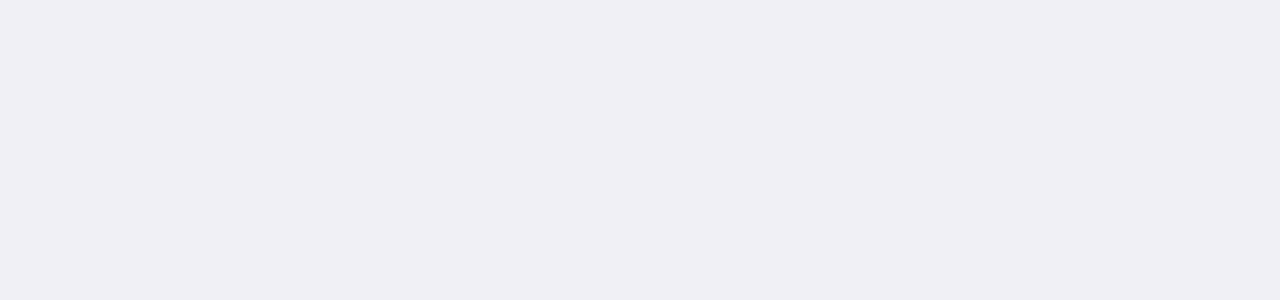
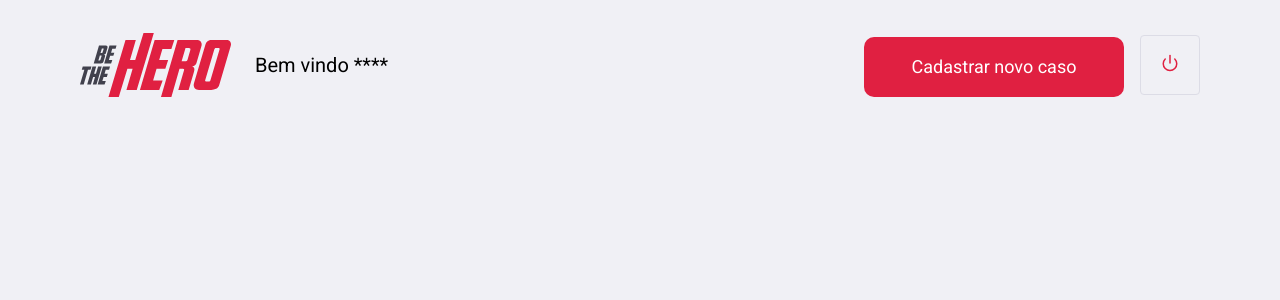
Before and after one commit to jvictorfarias/be-the-hero, a React (Create React App) app in the folder frontend/: page /profile in a window 1280 px wide. Shown: the top 300 px of the page. Built offline with nearby package versions, Linux system fonts and the light colour scheme.

Commit message:
chore: profile header

```diff
--- a/frontend/src/components/Input/index.js
+++ b/frontend/src/components/Input/index.js
@@ -9,8 +9,12 @@ const Input = styled.input.attrs((props) => ({
   color: #333;
   border: 1px solid #dcdce6;
   border-radius: 8px;
-  margin: 2px 2px;
+  margin: 2px 0;
   padding: 0 24px;
+
+  & + input:last-child {
+    margin-left: 6px;
+  }
 `;
 
 export default Input;
--- a/frontend/src/pages/Logon/styles.js
+++ b/frontend/src/pages/Logon/styles.js
@@ -7,7 +7,7 @@ export const LogonContainer = styled.div`
   margin: 0 auto;
 
   display: flex;
-  justify-content: center;
+  justify-content: space-between;
   align-items: center;
 
   section {
--- /dev/null
+++ b/frontend/src/pages/Profile/index.js
@@ -0,0 +1,29 @@
+import React, { Component } from 'react';
+import { Link } from 'react-router-dom';
+import { FiPower } from 'react-icons/fi';
+import { ProfileContainer, ProfileHeader } from './styles';
+import Button from '../../components/Button';
+
+import logoImg from '../../assets/logo.svg';
+
+export default class Profile extends Component {
+  state = {};
+
+  render() {
+    return (
+      <ProfileContainer>
+        <ProfileHeader>
+          <img src={logoImg} alt="logo" />
+          <span> Bem vindo ****</span>
+
+          <Link to="/incidents/new">
+            <Button>Cadastrar novo caso</Button>
+          </Link>
+          <button type="button">
+            <FiPower size={18} color="#e02041" />
+          </button>
+        </ProfileHeader>
+      </ProfileContainer>
+    );
+  }
+}
--- /dev/null
+++ b/frontend/src/pages/Profile/styles.js
@@ -0,0 +1,45 @@
+import styled from 'styled-components';
+
+export const ProfileContainer = styled.div`
+  width: 100%;
+  max-width: 1180px;
+  padding: 0 30px;
+  margin: 32px auto;
+`;
+
+export const ProfileHeader = styled.header`
+  display: flex;
+  align-items: center;
+
+  a {
+    margin-top: 0;
+    margin-left: auto;
+
+    & > button {
+      width: 260px;
+    }
+  }
+
+  span {
+    font-size: 20px;
+    margin-left: 24px;
+  }
+
+  img {
+    height: 64px;
+  }
+
+  & > button {
+    width: 60px;
+    height: 60px;
+    border-radius: 4px;
+    border: 1px solid #dcdce6;
+    background: transparent;
+    margin-left: 16px;
+    transition: border-color 0.2s;
+
+    &:hover {
+      border-color: #999;
+    }
+  }
+`;
--- a/frontend/src/pages/Register/index.js
+++ b/frontend/src/pages/Register/index.js
@@ -33,6 +33,7 @@ export default class Register extends Component {
             <Input placeholder="Nome da ONG" />
             <Input type="email" placeholder="Email" />
             <Input placeholder="Senha" />
+            <Input placeholder="WhatsApp" />
 
             <RegisterInputAddress>
               <Input placeholder="Cidade" />
--- a/frontend/src/routes.js
+++ b/frontend/src/routes.js
@@ -3,6 +3,7 @@ import { BrowserRouter, Switch, Route } from 'react-router-dom';
 
 import Logon from './pages/Logon';
 import Register from './pages/Register';
+import Profile from './pages/Profile';
 
 export default function Routes() {
   return (
@@ -10,6 +11,7 @@ export default function Routes() {
       <Switch>
         <Route path="/" exact component={Logon} />
         <Route path="/register" component={Register} />
+        <Route path="/profile" component={Profile} />
       </Switch>
     </BrowserRouter>
   );
```
